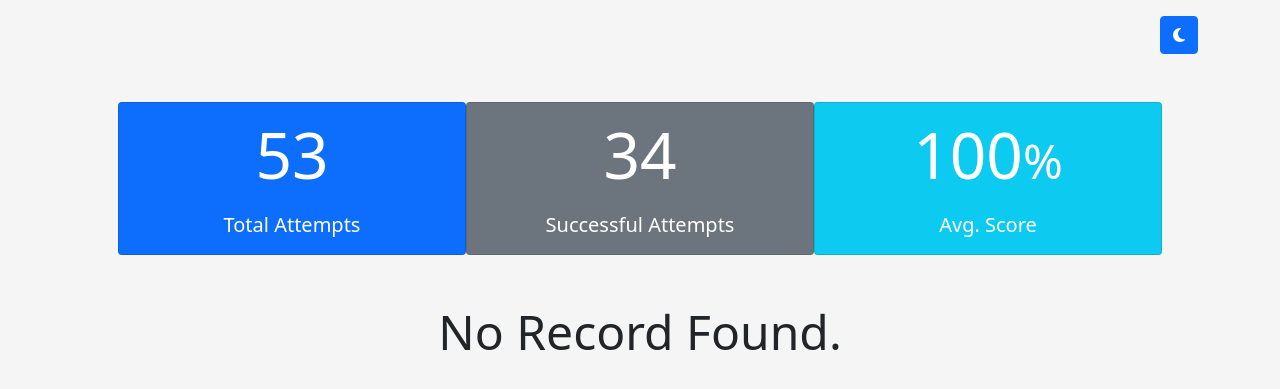
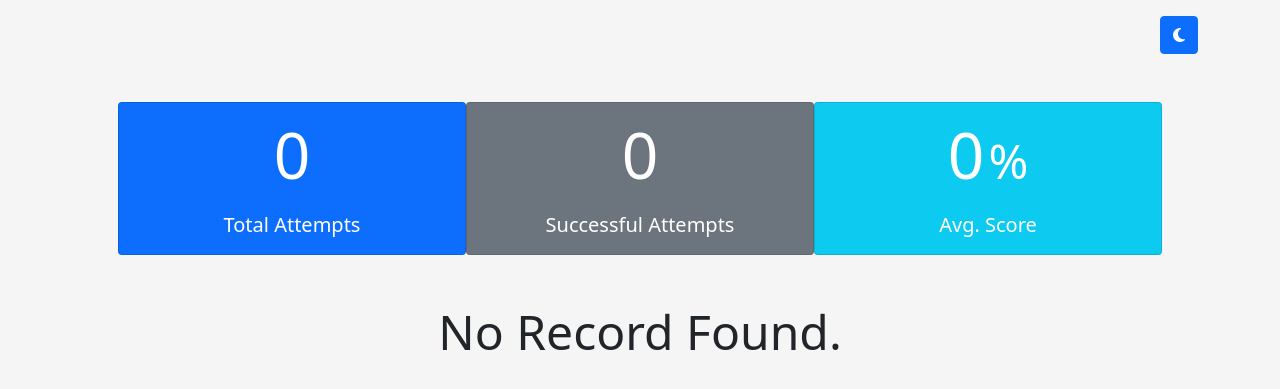
Before and after one commit to zahidquraishi41/zappquizzy, a Flask app: template templates/quiz_hist.html in a window 1280 px wide. Shown: the top 389 px of the page. Run offline with Flask 2, Linux system fonts and the light colour scheme; the template is opened without the code that fills it, so the values that code supplies are empty; some libraries are stand-ins or nearby versions.

Commit message:
completed quiz_hist

```diff
--- a/app.py
+++ b/app.py
@@ -120,7 +120,11 @@ def error():
 
 @app.route('/about')
 def about():
-    return render_template('quiz_hist.html')
+    return render_template('about.html')
+
+@app.route('/quiz_hist')
+def quiz_hist():
+    return render_template('quiz_hist.html', title='History')
 
 if __name__ == '__main__':
     # port = random.randint(5000, 5999)
--- a/static/quiz_hist.js
+++ b/static/quiz_hist.js
@@ -2,14 +2,29 @@ const caretdownI = `<i class="fas fa-caret-down"></i>`
 const caretupI = `<i class="fas fa-caret-up"></i>`
 const noHistH1 = document.querySelector('#no-hist')
 const rowDiv = document.querySelector('.row')
+const totalAttemptsP = document.querySelector('#total-attempts')
+const successfulAttemptsP = document.querySelector('#successful-attempts')
+const avgScoreSpan = document.querySelector('#avg-score')
 const hist = userScores()
-const keys = Object.keys(hist)
+const quizKeys = Object.keys(hist)
+
+const ANIM_DURATION = 800
 
 const format_selector = key => 'id-' + key.replace(/[\W_]+/g, "x");
 
-function createCollapser(id, name) {
+function countToAnim(tag, value, duration) {
+    let i = 0
+    let interval = setInterval(() => {
+        tag.textContent = i
+        if (i == value) clearInterval(interval)
+        i += 1
+    }, duration / value);
+}
+
+function createCollapsible(id, name) {
     const elem = document.createElement('div')
-    elem.classList.add('rounded', 'text-start', 'd-flex', 'text-light')
+    elem.classList.add('rounded', 'text-start', 'd-flex', 'text-light', 'collapsible')
+    elem.classList.add('p-3', 'mb-3')
     elem.setAttribute('data-bs-toggle', 'collapse')
     elem.setAttribute('role', 'button')
     elem.setAttribute('aria-expanded', 'false')
@@ -20,13 +35,36 @@ function createCollapser(id, name) {
     return elem
 }
 
-if (keys.length > 0)
+// Creating overview cards
+if (quizKeys.length > 0)
     noHistH1.style.display = 'none'
+let successfulAttempts = 0
+let averagesSum = 0
+quizKeys.forEach(quizId => {
+    const average = Number(hist[quizId]['average'])
+    if (average >= 25.0) successfulAttempts += 1
+    averagesSum += average
+})
+let avgScore = 0
+if (quizKeys.length != 0) {
+    avgScore = Number(averagesSum / quizKeys.length)
+    avgScore = Math.trunc(avgScore)
+}
+if (quizKeys.length >= 3) countToAnim(totalAttemptsP, quizKeys.length, ANIM_DURATION)
+else totalAttemptsP.textContent = quizKeys.length
+if (successfulAttempts >= 3) countToAnim(successfulAttemptsP, successfulAttempts, ANIM_DURATION)
+else successfulAttemptsP.textContent = successfulAttempts
+if (avgScore >= 3) countToAnim(avgScoreSpan, avgScore, ANIM_DURATION)
+else avgScoreSpan.textContent = avgScore
 
-keys.forEach(key => {
-    const row_id = format_selector(key)
+// Creating collapsible hist rows
+quizKeys.forEach(quizId => {
+    const row_id = format_selector(quizId)
 
-    const main_collapser = createCollapser(row_id, key)
+    const main_collapser = createCollapsible(row_id, quizId)
+    if (Number(hist[quizId]['average']) > 25.0)
+        main_collapser.classList.add('bg-success')
+    else main_collapser.classList.add('bg-danger')
     rowDiv.append(main_collapser)
 
     const hiddenContent = document.createElement('div')
@@ -37,39 +75,30 @@ keys.forEach(key => {
     table.classList.add('table', 'table-striped', 'snmtable')
 
     const tbody = document.createElement('tbody')
+    tbody.classList.add('text-start')
+
+    hist[quizId]['scores'].forEach(section => {
+        tbody.innerHTML += `<tr>
+        <td colspan="9">${section['section']}</td>
+        <td>${section['score']}</td>
+        </tr>`
+    })
     tbody.innerHTML += `<tr>
-        <td colspan="9">Average</td>
-        <td>${hist[key]['average']}</td>
+    <td colspan="9">Average</td>
+    <td>${hist[quizId]['average']}%</td>
     </tr>`
-
-    hist[key]['scores'].forEach(section => {
-        const collapser = createCollapser(format_selector(section['section']), section['section'])
-        tbody.append(collapser)
-
-        /*         tbody.innerHTML += `<tr>
-                <td colspan="9">Total</td>
-                <td>${section['total']}</td>
-                </tr>`
-
-                tbody.innerHTML += `<tr>
-                <td colspan="9">Attempted</td>
-                <td>${section['attempted']}</td>
-                </tr>`
-
-                tbody.innerHTML += `<tr>
-                <td colspan="9">Attempted</td>
-                <td>${section['attempted']}</td>
-                </tr>`
-
-                tbody.innerHTML += `<tr>
-                <td colspan="9">Attempted</td>
-                <td>${section['attempted']}</td>
-            </tr>` */
-
-    })
 
     table.append(tbody)
     hiddenContent.append(table)
+})
 
+// changing caret direction on click
+document.querySelectorAll('.collapsible').forEach(elem => {
+    elem.addEventListener('click', e => {
+        iTag = e.target.querySelector('i')
+        iTag.classList.toggle('fa-caret-down')
+        iTag.classList.toggle('fa-caret-up')
+    })
 })
+
 reApplyTheme()
--- a/templates/quiz_hist.html
+++ b/templates/quiz_hist.html
@@ -5,18 +5,21 @@
 
 <div class="text-center m-5">
     <div class="row">
-        <div id="quiz-attempts" class="card col-4 bg-primary">
-            <p class="display-3">53</p>
+        <div class="card col-4 bg-primary">
+            <p id="total-attempts" class="display-3">0</p>
             <span class="fs-5">Total Attempts</span>
         </div>
 
-        <div id="successful-attempts" class="card col-4 bg-secondary">
-            <p class="display-3">34</p>
+        <div class="card col-4 bg-secondary">
+            <p id="successful-attempts" class="display-3">0</p>
             <span class="fs-5">Successful Attempts</span>
         </div>
 
-        <div id="avg-score" class="card col-4 bg-info">
-            <p class="display-3">100<span class="display-5">%</span></p>
+        <div class="card col-4 bg-info">
+            <p>
+                <span id="avg-score" class="display-3">0</span>
+                <span class="display-5">%</span>
+            </p>
             <span class="fs-5">Avg. Score</span>
         </div>
 
@@ -28,5 +31,5 @@
 {% endblock content %}
 
 {% block scripts %}
-    <script src="{{ url_for('static', filename='quiz_hist.js') }}"></script>
+<script src="{{ url_for('static', filename='quiz_hist.js') }}"></script>
 {% endblock scripts %}
```
Also changed, not shown: templates/index.html (+5 -3 lines).
